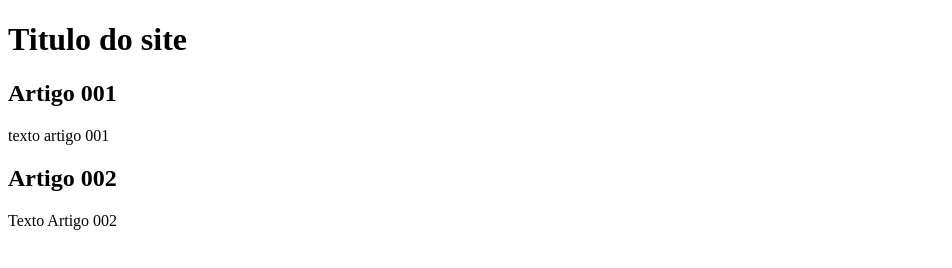
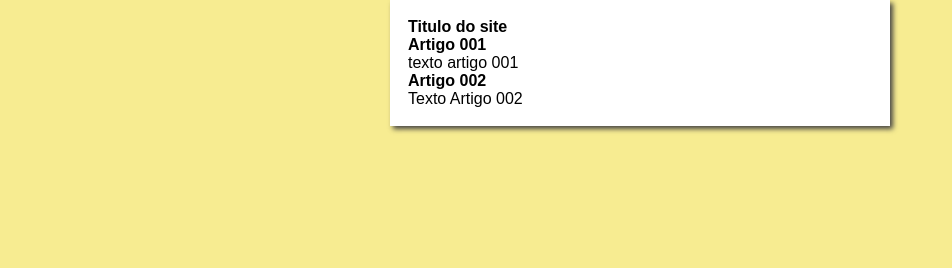
Before and after one commit to Heldrek/projeto-site, a plain HTML site: page index.html in a window 1280 px wide. Shown: the whole page, without its empty margins (0-952 px from the left). Drawn offline with Linux system fonts and the light colour scheme.

Commit message:
Iniciei o design

```diff
--- /dev/null
+++ b/estilos/style.css
@@ -0,0 +1,20 @@
+ *{
+    margin: 0;
+    padding: 0;
+    box-sizing: border-box;
+    font-family: Arial, Helvetica, sans-serif;
+    font-size: 16px;
+
+ }
+
+ body{
+    background-color: rgb(247, 236, 145);
+ }
+
+ main{
+    background-color: white;
+    width: 500px;
+    margin: auto;
+    padding: 18px;
+    box-shadow: 3px 3px 5px rgb(70, 69, 67);
+ }
--- a/index.html
+++ b/index.html
@@ -4,6 +4,7 @@
     <meta charset="UTF-8">
     <meta name="viewport" content="width=device-width, initial-scale=1.0">
     <title>Titulo do site</title>
+    <link rel="stylesheet" href="estilos/style.css">
 </head>
 <body>
 
```
